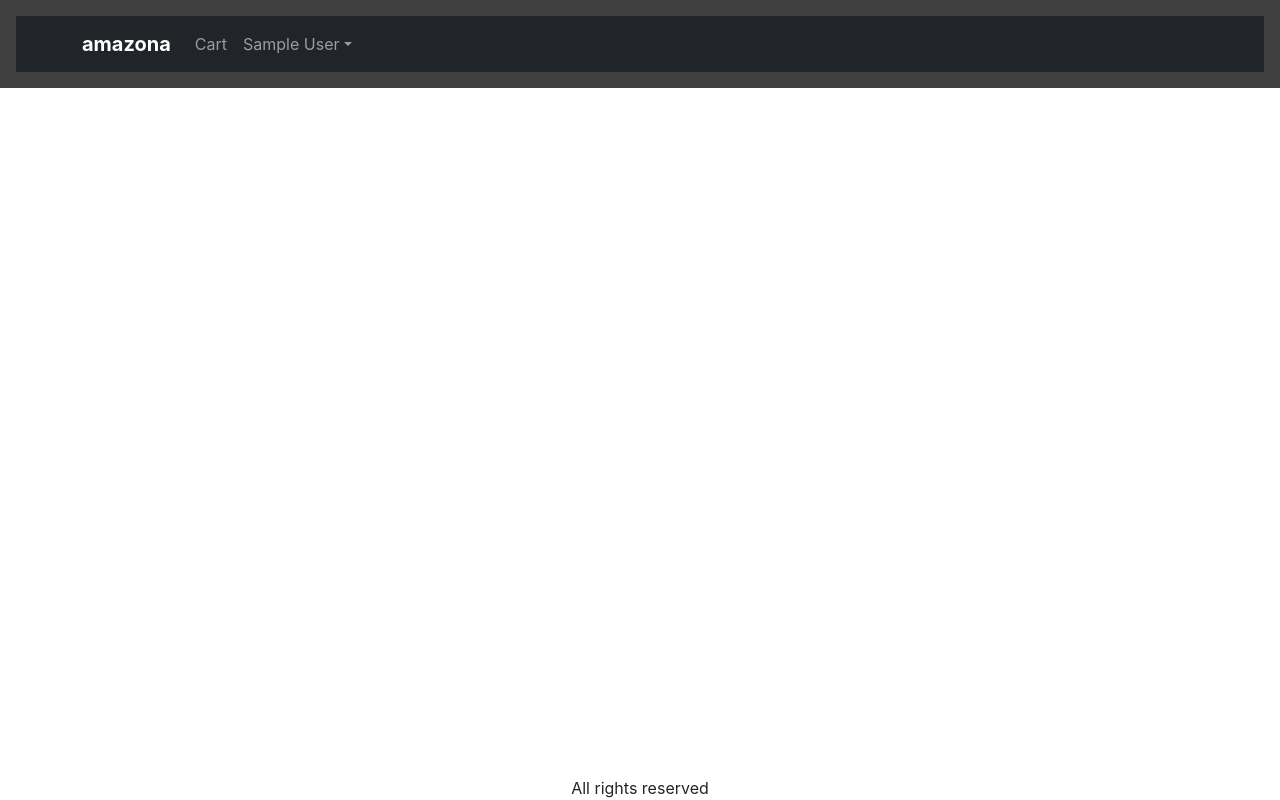
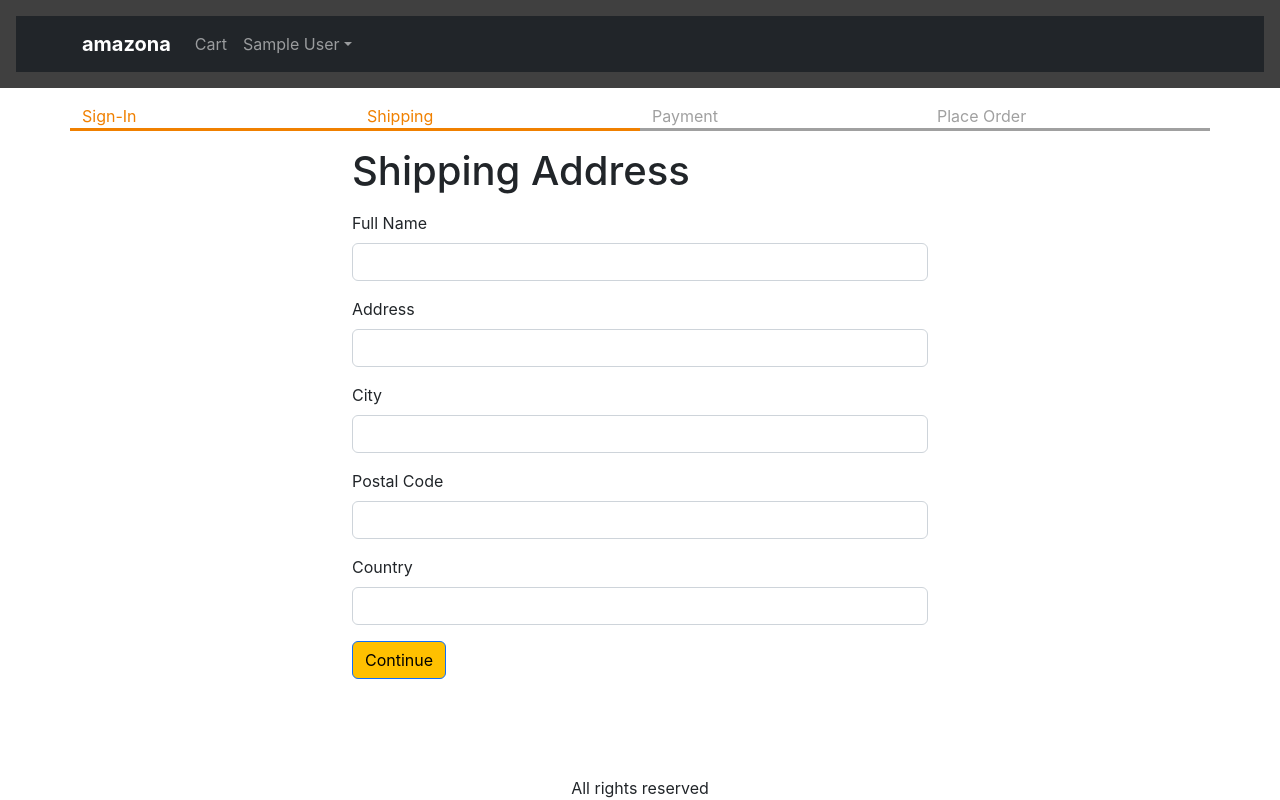
Before and after one commit to tazad-csci/amazona, a React (Create React App) app in the folder frontend/: page /shipping in a window 1280 px wide. Built offline with nearby package versions, Linux system fonts and the light colour scheme; sample sign-in values are in the browser's storage.

Commit message:
Video-24-Create-React-App

```diff
--- a/frontend/src/App.js
+++ b/frontend/src/App.js
@@ -14,6 +14,7 @@
 import NavDropdown from 'react-bootstrap/NavDropdown';
 import { ToastContainer } from 'react-toastify';
 import 'react-toastify/dist/ReactToastify.css';
+import ShippingAddressScreen from './screens/ShippingAddressScreen';
 
 function App() {
   const { state, dispatch: ctxDispatch } = useContext(Store);
@@ -22,6 +23,7 @@
   const signoutHandler = () => {
     ctxDispatch({ type: 'USER_SIGNOUT' });
     localStorage.removeItem('userInfo');
+    localStorage.removeItem('ShippingAddress');
   };
 
   return (
@@ -75,6 +77,7 @@
               <Route path="/product/:slug" element={<ProductScreen />} />
               <Route path="/cart" element={<CartScreen />} />
               <Route path="/signin" element={<SigninScreen />} />
+              <Route path="/shipping" element={<ShippingAddressScreen />} />
               <Route path="/" element={<HomeScreen />} />
             </Routes>
           </Container>
--- a/frontend/src/Store.js
+++ b/frontend/src/Store.js
@@ -8,6 +8,9 @@
     : null,
 
   cart: {
+    shippingAddress: localStorage.getItem('shippingAddress')
+      ? JSON.parse(localStorage.getItem('shippingAddress'))
+      : {},
     cartItems: localStorage.getItem('cartItems')
       ? JSON.parse(localStorage.getItem('cartItems'))
       : [],
@@ -43,7 +46,16 @@
     case 'USER_SIGNIN':
       return { ...state, userInfo: action.payload };
     case 'USER_SIGNOUT':
-      return { ...state, userInfo: null };
+      return {
+        ...state,
+        userInfo: null,
+        cart: { cartItems: [], shippingAddress: {} },
+      };
+    case 'SAVE_SHIPPING_ADDRESS':
+      return {
+        ...state,
+        cart: { ...state.cart, shippingAddress: action.payload },
+      };
     default:
       return state;
   }
--- /dev/null
+++ b/frontend/src/components/CheckoutSteps.js
@@ -0,0 +1,14 @@
+import React from 'react';
+import Row from 'react-bootstrap/Row';
+import Col from 'react-bootstrap/Col';
+
+export default function CheckoutSteps(props) {
+  return (
+    <Row className="checkout-steps">
+      <Col className={props.step1 ? 'active' : ''}>Sign-In</Col>
+      <Col className={props.step2 ? 'active' : ''}>Shipping</Col>
+      <Col className={props.step3 ? 'active' : ''}>Payment</Col>
+      <Col className={props.step4 ? 'active' : ''}>Place Order</Col>
+    </Row>
+  );
+}
--- a/frontend/src/index.css
+++ b/frontend/src/index.css
@@ -67,3 +67,13 @@
 .small-container {
   max-width: 600px;
 }
+
+.checkout-steps > div {
+  border-bottom: 0.2rem solid #a0a0a0;
+  color: #a0a0a0;
+}
+
+.checkout-steps > div.active {
+  border-bottom: 0.2rem solid #f08000;
+  color: #f08000;
+}
--- /dev/null
+++ b/frontend/src/screens/ShippingAddressScreen.js
@@ -0,0 +1,116 @@
+import React, { useContext, useEffect, useState } from 'react';
+import { Helmet } from 'react-helmet-async';
+import Form from 'react-bootstrap/Form';
+import Button from 'react-bootstrap/Button';
+import { useNavigate } from 'react-router-dom';
+import { Store } from '../Store';
+import CheckoutSteps from '../components/CheckoutSteps';
+
+export default function ShippingAddressScreen() {
+  const navigate = useNavigate();
+  const { state, dispatch: cxtDispatch } = useContext(Store);
+
+  const {
+    userInfo,
+    cart: { shippingAddress },
+  } = state;
+
+  const [fullName, setFullName] = useState(shippingAddress.fullName || '');
+  const [address, setAddress] = useState(shippingAddress.address || '');
+  const [city, setCity] = useState(shippingAddress.city || '');
+  const [postalCode, setPostalCode] = useState(
+    shippingAddress.postalCode || ''
+  );
+
+  useEffect(() => {
+    if (!userInfo) {
+      navigate('/signin');
+    }
+  }, [userInfo, navigate]);
+
+  const [country, setCountry] = useState(shippingAddress.country || '');
+
+  const submitHandler = (e) => {
+    cxtDispatch({
+      type: 'SAVE_SHIPPING_ADDRESS',
+      payload: {
+        fullName,
+        address,
+        city,
+        postalCode,
+        country,
+      },
+    });
+    localStorage.setItem(
+      'shippingAddress',
+      JSON.stringify({
+        fullName,
+        address,
+        city,
+        postalCode,
+        country,
+      })
+    );
+    navigate('/payment');
+  };
+
+  return (
+    <div>
+      <Helmet>
+        <title className="my-3">Shipping Address</title>
+      </Helmet>
+
+      <CheckoutSteps step1 step2></CheckoutSteps>
+      <div className="container small-container">
+        <h1 className="my-3">Shipping Address</h1>
+        <Form onSubmit={submitHandler}>
+          <Form.Group className="mb-3" controlId="fullName">
+            <Form.Label>Full Name</Form.Label>
+            <Form.Control
+              value={fullName}
+              onChange={(e) => setFullName(e.target.value)}
+              required
+            />
+          </Form.Group>
+          <Form.Group className="mb-3" controlId="address">
+            <Form.Label>Address</Form.Label>
+            <Form.Control
+              value={address}
+              onChange={(e) => setAddress(e.target.value)}
+              required
+            />
+          </Form.Group>
+          <Form.Group className="mb-3" controlId="city">
+            <Form.Label>City</Form.Label>
+            <Form.Control
+              value={city}
+              onChange={(e) => setCity(e.target.value)}
+              required
+            />
+          </Form.Group>
+          <Form.Group className="mb-3" controlId="postalCode">
+            <Form.Label>Postal Code</Form.Label>
+            <Form.Control
+              value={postalCode}
+              onChange={(e) => setPostalCode(e.target.value)}
+              required
+            />
+          </Form.Group>
+          <Form.Group className="mb-3" controlId="country">
+            <Form.Label>Country</Form.Label>
+            <Form.Control
+              value={country}
+              onChange={(e) => setCountry(e.target.value)}
+              required
+            />
+          </Form.Group>
+          <div className="mb-3">
+            <Button variant="primary" type="submit">
+              Continue
+            </Button>
+          </div>
+        </Form>
+      </div>
+    </div>
+  );
+}
```
